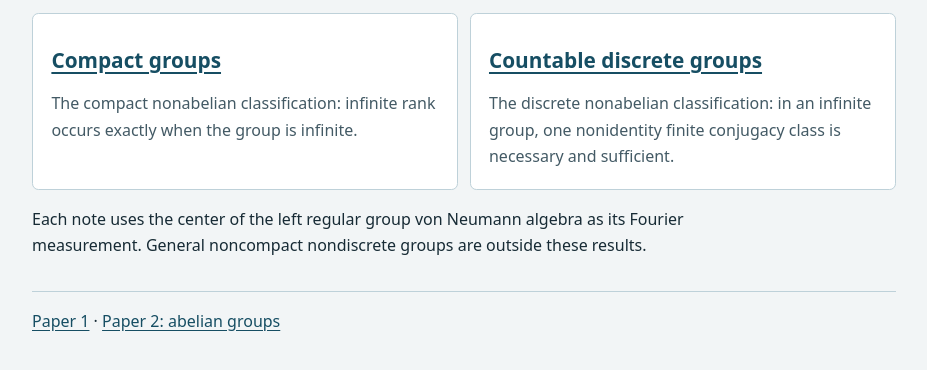
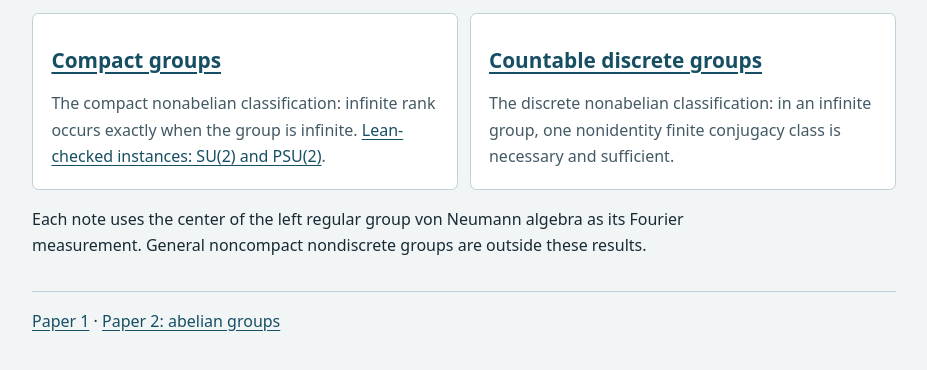
Before and after one commit to hys-ops/fourier-kd-polytopes, a plain HTML site: page paper-3/index.html in a window 1280 px wide. Shown: the part 348-718 px from the top of the page, without its empty margins (176-1103 px from the left). Drawn offline with Linux system fonts and the light colour scheme.

Commit message:
Publish Lean verification for compact SU(2) and PSU(2) examples

```diff
--- a/paper-3/index.html
+++ b/paper-3/index.html
@@ -1,2 +1,2 @@
 <!doctype html>
-<html lang="en"><head><meta charset="utf-8"><meta name="viewport" content="width=device-width, initial-scale=1"><title>Fourier KD positivity · Paper 3</title><link rel="stylesheet" href="style.css"></head><body><main><header><p class="eyebrow">Fourier KD positivity · Paper 3 · hys-ops</p><h1>Central Fourier KD positivity on nonabelian groups</h1><p class="lead">Separate classifications for compact and countable discrete groups.</p></header><section class="grid" aria-label="Research notes"><article class="card"><h2><a href="compact/">Compact groups</a></h2><p>The compact nonabelian classification: infinite rank occurs exactly when the group is infinite.</p></article><article class="card"><h2><a href="discrete/">Countable discrete groups</a></h2><p>The discrete nonabelian classification: in an infinite group, one nonidentity finite conjugacy class is necessary and sufficient.</p></article></section><p>Each note uses the center of the left regular group von Neumann algebra as its Fourier measurement. General noncompact nondiscrete groups are outside these results.</p><footer><a href="../">Paper 1</a> · <a href="../paper-2/">Paper 2: abelian groups</a></footer></main></body></html>
+<html lang="en"><head><meta charset="utf-8"><meta name="viewport" content="width=device-width, initial-scale=1"><title>Fourier KD positivity · Paper 3</title><link rel="stylesheet" href="style.css"></head><body><main><header><p class="eyebrow">Fourier KD positivity · Paper 3 · hys-ops</p><h1>Central Fourier KD positivity on nonabelian groups</h1><p class="lead">Separate classifications for compact and countable discrete groups.</p></header><section class="grid" aria-label="Research notes"><article class="card"><h2><a href="compact/">Compact groups</a></h2><p>The compact nonabelian classification: infinite rank occurs exactly when the group is infinite. <a href="compact/#lean-verification">Lean-checked instances: SU(2) and PSU(2)</a>.</p></article><article class="card"><h2><a href="discrete/">Countable discrete groups</a></h2><p>The discrete nonabelian classification: in an infinite group, one nonidentity finite conjugacy class is necessary and sufficient.</p></article></section><p>Each note uses the center of the left regular group von Neumann algebra as its Fourier measurement. General noncompact nondiscrete groups are outside these results.</p><footer><a href="../">Paper 1</a> · <a href="../paper-2/">Paper 2: abelian groups</a></footer></main></body></html>
```
Also changed, not shown: paper-3/compact/index.html (+1 -1 lines), 3 other files.
